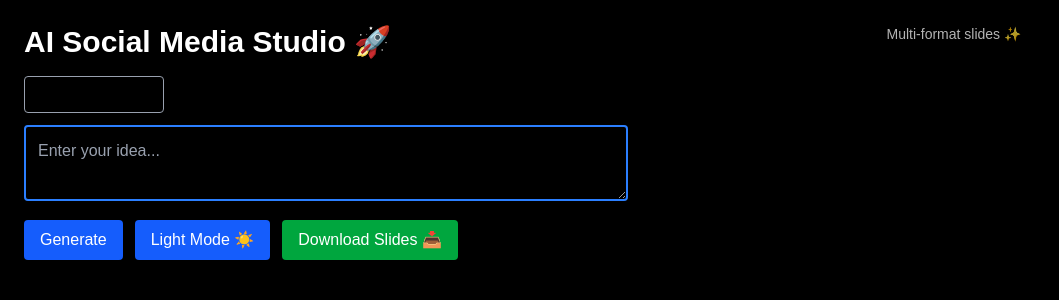
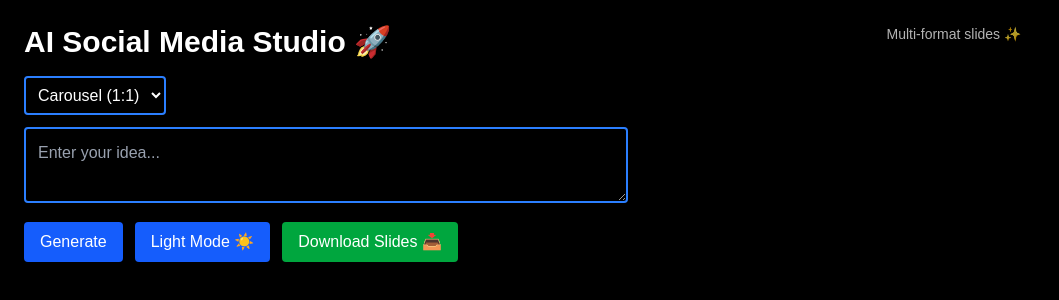
Before and after one commit to ishitachitranshi/ai-social-studio, a Next.js app: page / in a window 1280 px wide. Shown: the top 300 px of the page, without its empty margins (0-1059 px from the left). Built offline with nearby package versions, Linux system fonts and the light colour scheme.

Commit message:
Enhance format selector with new styles
Updated the format selector dropdown with a blue border and improved styling for dark mode.

```diff
--- a/app/page.tsx
+++ b/app/page.tsx
@@ -16,8 +16,6 @@ export default function Home() {
   const [slides, setSlides] = useState<{ title: string; content: string }[]>([]);
   const [loading, setLoading] = useState(false);
   const [darkMode, setDarkMode] = useState(true);
-
-  // ✅ NEW: format state
   const [format, setFormat] = useState("carousel");
 
   const slideRefs = useRef<(HTMLDivElement | null)[]>([]);
@@ -66,11 +64,13 @@ export default function Home() {
             AI Social Media Studio 🚀
           </h1>
 
-          {/* ✅ FORMAT SELECTOR */}
+          {/* ✅ BLUE BORDER DROPDOWN */}
           <select
             value={format}
             onChange={(e) => setFormat(e.target.value)}
-            className="mb-3 p-2 rounded border border-gray-400 text-black"
+            className={`mb-3 p-2 rounded border-2 border-blue-500 bg-transparent outline-none focus:ring-2 focus:ring-blue-300 ${
+              darkMode ? "text-white bg-black" : "text-black bg-white"
+            }`}
           >
             <option value="carousel">Carousel (1:1)</option>
             <option value="post">Post (1:1)</option>
```
